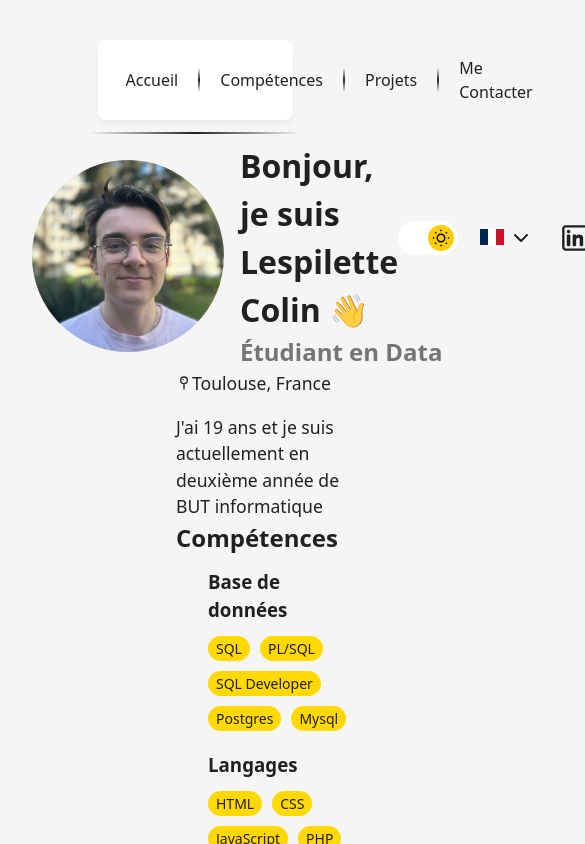
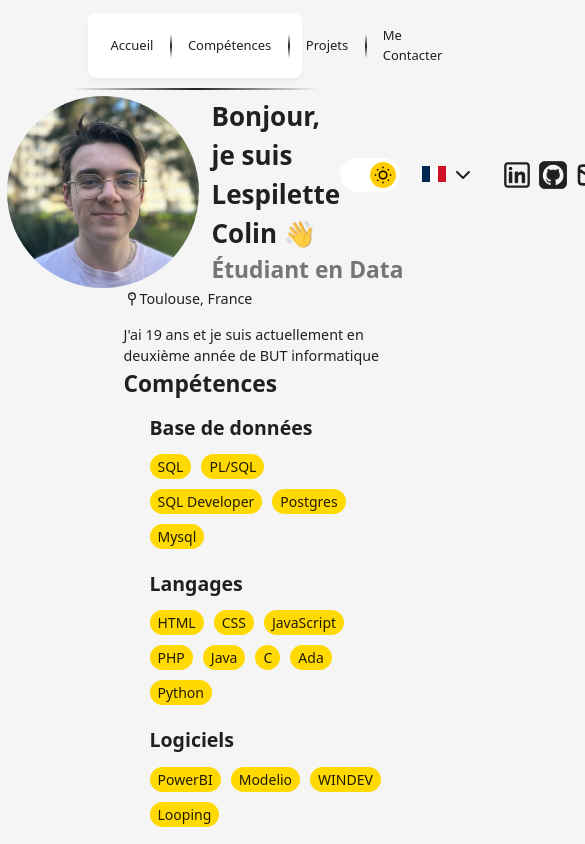
Before and after one commit to Apalian/portfolio, a Vue app: page / in a window 390 px wide. Shown: the top 844 px of the page, 585 px wide, since content can reach past the window. Built offline with nearby package versions, Linux system fonts and the light colour scheme.

Commit message:
Update style.css

```diff
--- a/src/style.css
+++ b/src/style.css
@@ -52,3 +52,79 @@ a:hover {
   margin: 0 auto;
   padding: 2rem;
 }
+
+/* Responsive Breakpoints and Adjustments */
+@media screen and (max-width: 1440px) {
+  #app {
+    max-width: 95%;
+    padding: 1.5rem;
+  }
+}
+
+@media screen and (max-width: 1024px) {
+  :root {
+    font-size: 15px; /* Slightly reduce base font size */
+  }
+
+  #app {
+    max-width: 100%;
+    padding: 1rem;
+  }
+}
+
+@media screen and (max-width: 768px) {
+  :root {
+    font-size: 14px; /* Further reduce base font size */
+  }
+
+  body {
+    min-width: 100%;
+  }
+
+  #app {
+    padding: 0.75rem;
+  }
+}
+
+@media screen and (max-width: 480px) {
+  :root {
+    font-size: 13px; /* Smallest base font size */
+  }
+
+  #app {
+    padding: 0.5rem;
+  }
+
+  body {
+    overflow-x: hidden; /* Prevent horizontal scrolling on small devices */
+  }
+}
+
+/* Improved Typography Responsiveness */
+@media screen and (max-width: 768px) {
+  h1 {
+    font-size: 2rem;
+  }
+
+  h2 {
+    font-size: 1.75rem;
+  }
+
+  h3 {
+    font-size: 1.5rem;
+  }
+}
+
+/* Accessibility and Performance Enhancements */
+@media (prefers-reduced-motion: reduce) {
+  * {
+    transition: none !important;
+  }
+}
+
+/* Dark Mode Media Query */
+@media (prefers-color-scheme: dark) {
+  :root {
+    color-scheme: dark;
+  }
+}
```
